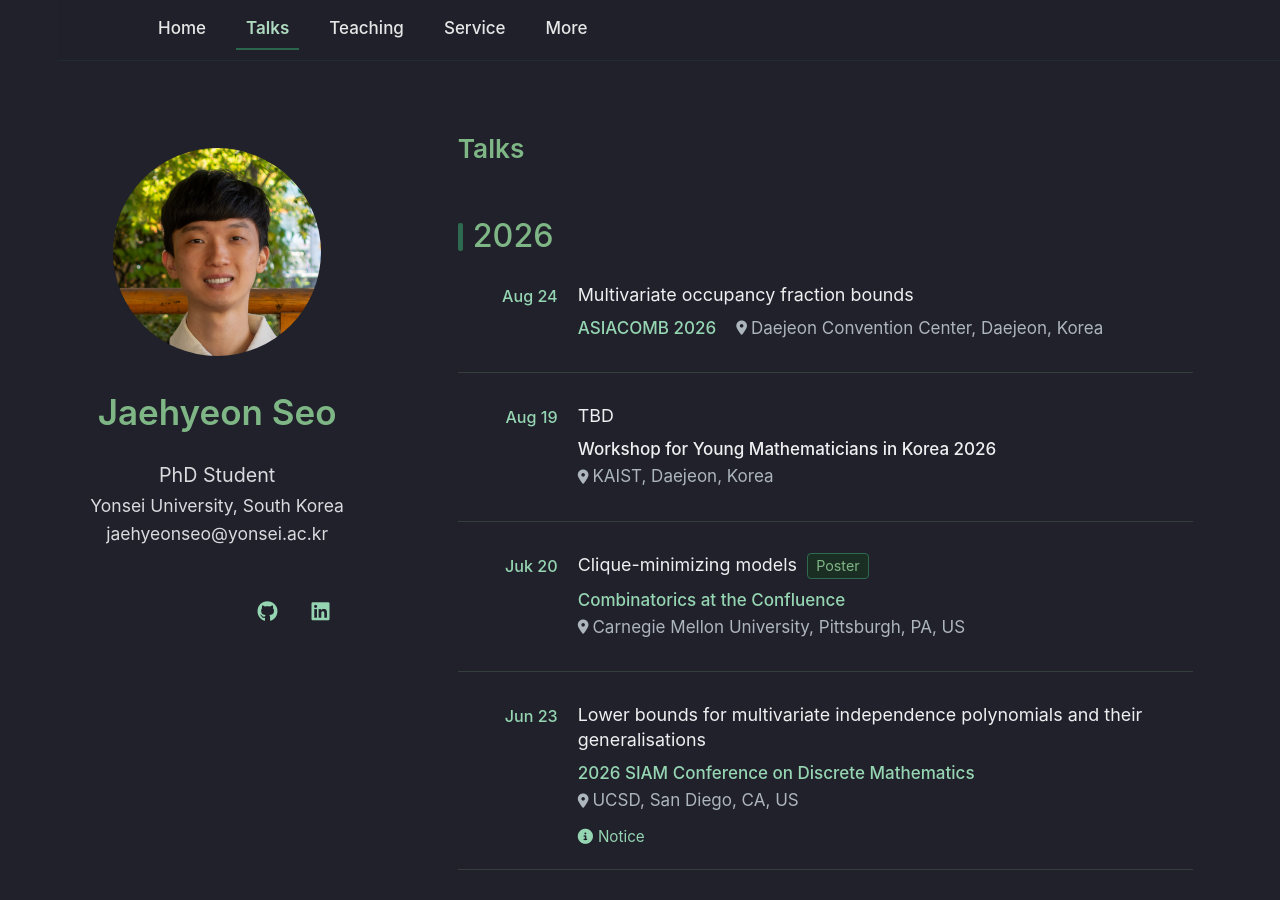
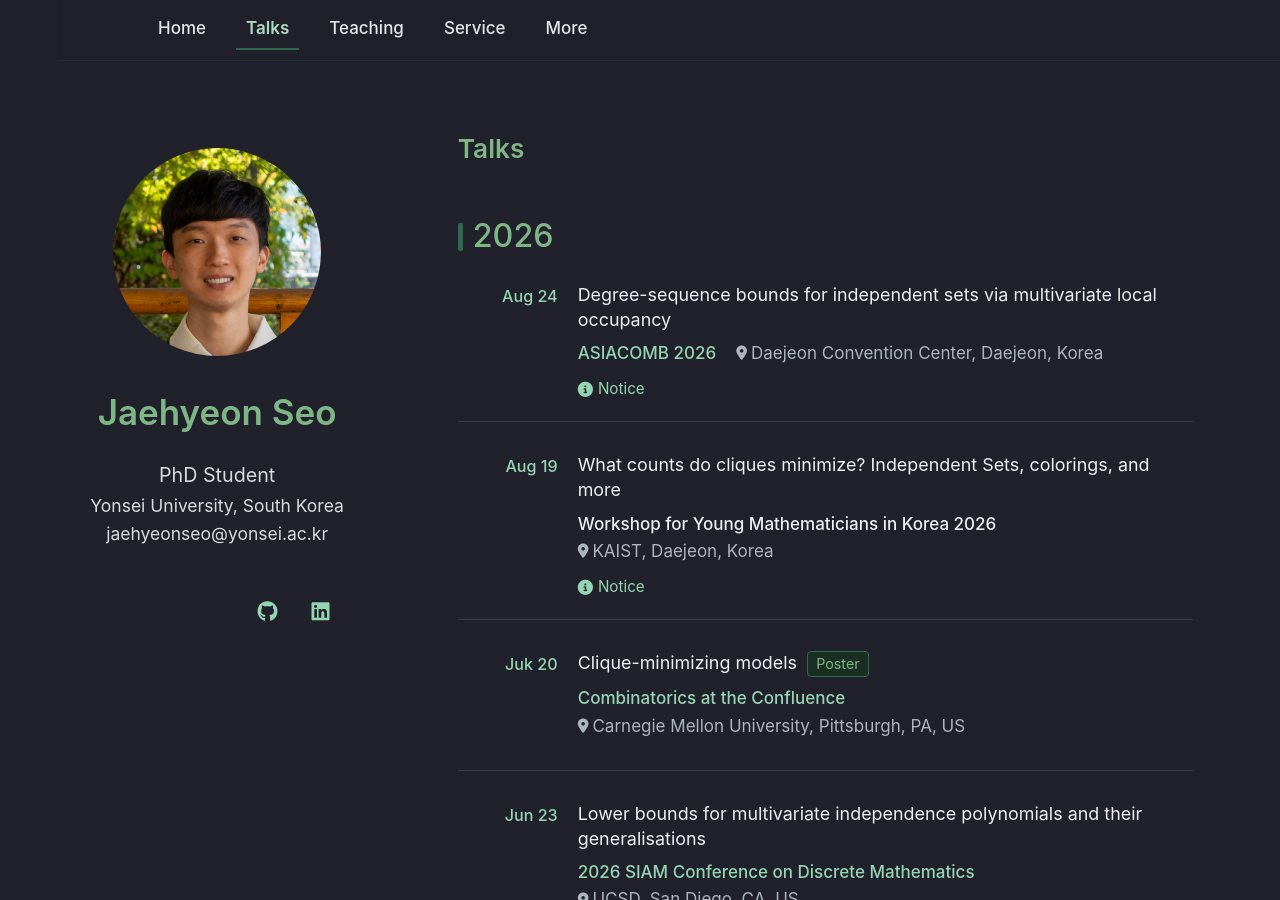
Before and after one commit to thegreatseo/thegreatseo.github.io, a Jekyll site: the page built from talks.md, in a window 1280 px wide and 900 px high. Built offline with Jekyll 4.4.1, drawn with Linux system fonts in a browser that asks for light colours; a style sheet for code colours, icons or effects is not loaded.

Commit message:
Update talks

```diff
--- a/_data/talks.yml
+++ b/_data/talks.yml
@@ -16,7 +16,7 @@ main:
 
 # 2026
 
-- title: Multivariate occupancy fraction bounds
+- title: Degree-sequence bounds for independent sets via multivariate local occupancy
   event: ASIACOMB 2026
   venue: Daejeon Convention Center
   city: Daejeon
@@ -24,18 +24,18 @@ main:
   date: August 24
   year: 2026
   event-link: https://asiacomb.com/
-  notice:
+  notice: https://asiacomb.com/program/#:~:text=for%20Spherical%20Designs-,Jaehyeon%20Seo,-Degree%2Dsequence%20bounds
   slide:
   video:
 
-- title: TBD
+- title: What counts do cliques minimize? Independent Sets, colorings, and more
   event: Workshop for Young Mathematicians in Korea 2026
   venue: KAIST
   city: Daejeon
   country: Korea
   date: August 19
   year: 2026
-  notice:
+  notice: https://sites.google.com/view/wymk2026/%EC%B4%88%EB%A1%9D#:~:text=Talk%205%20%3A-,%EC%84%9C%EC%9E%AC%ED%98%84%20(%EC%97%B0%EC%84%B8%EB%8C%80%ED%95%99%EA%B5%90),-What%20counts%20do
   slide:
   video:
 
```
